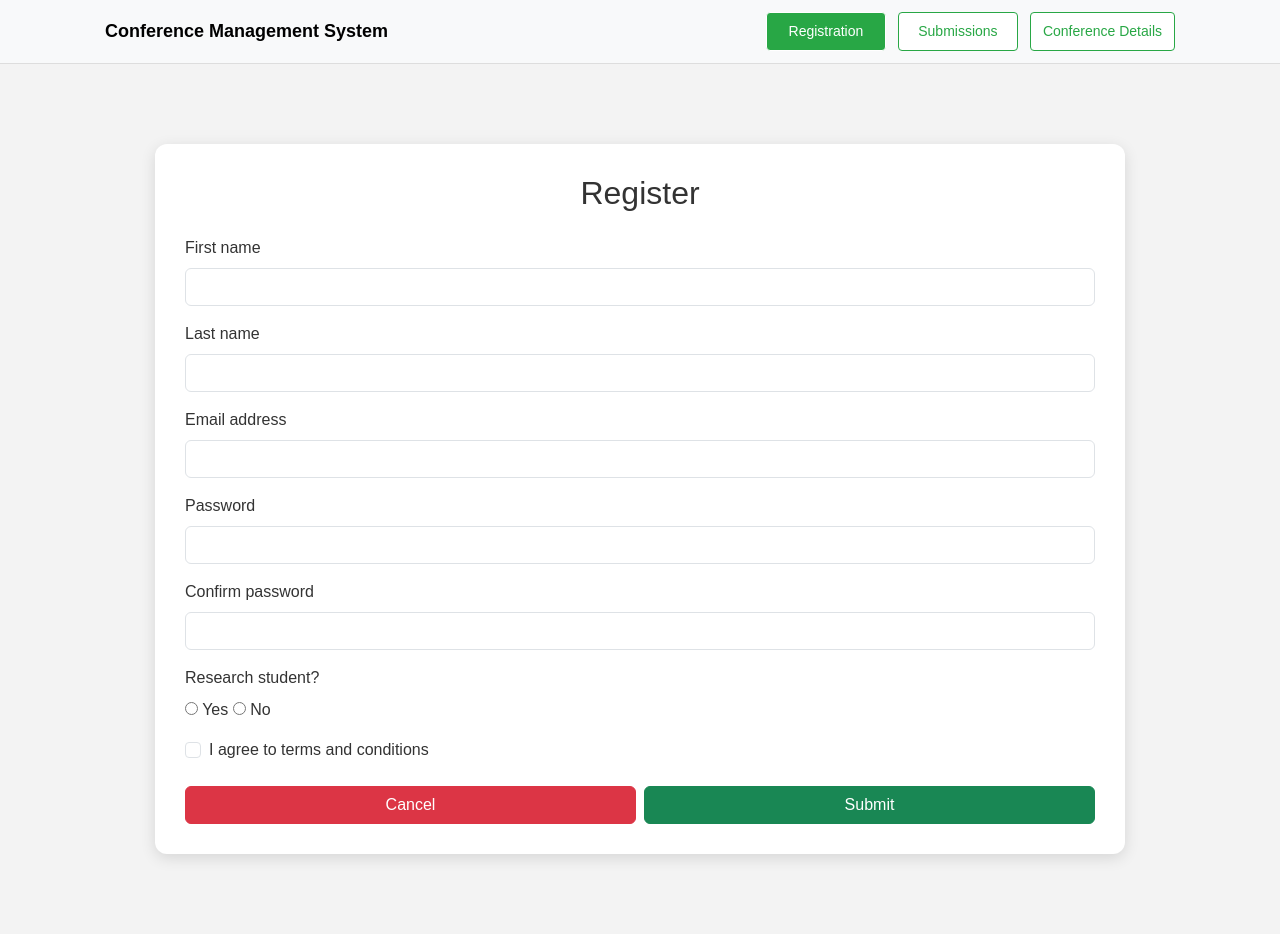
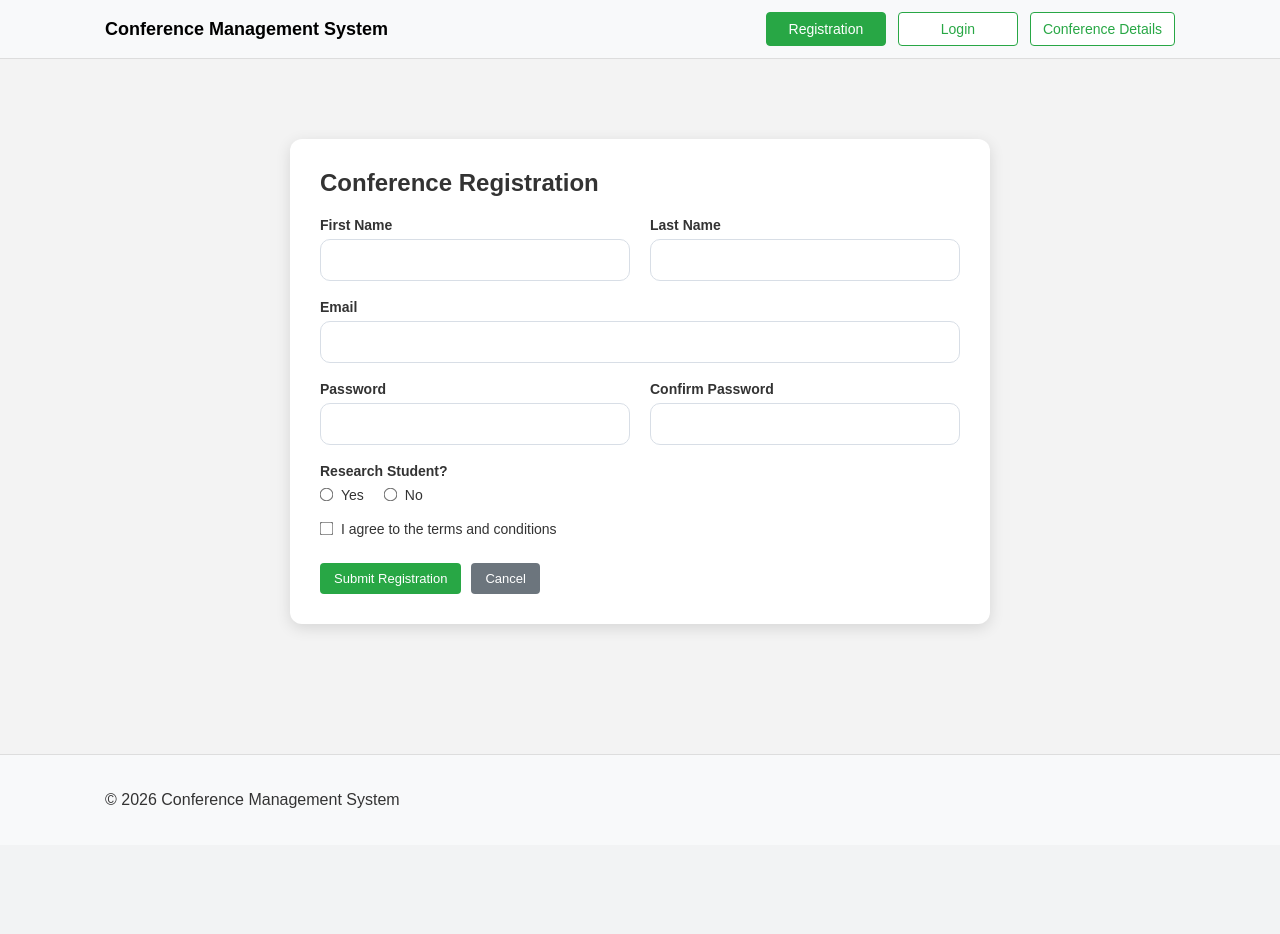
Before and after one commit to ishan004/KIT503-WD2026, a PHP site: page /registration.php in a window 1280 px wide. After the commit the page ends 808 px from the top, so only its background shows below. Run offline with PHP 8.4, Linux system fonts and the light colour scheme; data comes from the database, SQL or seed files in the repository; both versions use the stored data as it was after the commit.

Commit message:
Login and sessions

```diff
--- /dev/null
+++ b/nav.php
@@ -0,0 +1,26 @@
+<?php
+if (session_status() === PHP_SESSION_NONE) {
+    session_start();
+}
+?>
+
+<nav class="navbar">
+    <div class="container">
+        <a class="brand" href="index.php">Conference Management System</a>
+
+        <div class="nav-buttons">
+            <?php if (isset($_SESSION["user_id"])): ?>
+                <span >
+                    Welcome, <?php echo htmlspecialchars($_SESSION["user_name"]); ?>
+                </span>
+                <a class="btn btn-outline nav-link" href="submissions.php">Submissions</a>
+                <a class="btn btn-outline nav-link" href="conference_details.php">Conference Details</a>
+                <a class="btn btn-outline nav-link" href="logout.php">Logout</a>
+            <?php else: ?>
+                <a class="btn btn-outline nav-link" href="registration.php">Registration</a>
+                <a class="btn btn-outline nav-link" href="login.php">Login</a>
+                <a class="btn btn-outline nav-link" href="conference_details.php">Conference Details</a>
+            <?php endif; ?>
+        </div>
+    </div>
+</nav>
--- a/registration.php
+++ b/registration.php
@@ -1,7 +1,7 @@
 <?php
 session_start();
+require_once 'db_conn.php';
 
-$success = "";
 $error = "";
 
 if ($_SERVER["REQUEST_METHOD"] === "POST") {
@@ -10,128 +10,132 @@ if ($_SERVER["REQUEST_METHOD"] === "POST") {
     $email = trim($_POST['email'] ?? '');
     $psw = $_POST['psw'] ?? '';
     $confirm = $_POST['psw-confirm'] ?? '';
+    $research = $_POST['research'] ?? '';
 
-    // Backend validation (important to keep)
-    if ($psw !== $confirm) {
+    if ($fname === '' || $lname === '' || $email === '' || $psw === '' || $confirm === '' || $research === '') {
+        $error = "Please fill in all fields.";
+    } elseif ($psw !== $confirm) {
         $error = "Passwords do not match.";
     } else {
-        $success = "Registration successful! You can now view submissions.";
+        $check = $pdo->prepare("SELECT id FROM Users WHERE Email = ?");
+        $check->execute([$email]);
+        $existing = $check->fetch();
+
+        if ($existing) {
+            $error = "Email already registered.";
+        } else {
+            $fullName = $fname . " " . $lname;
+            $hashedPassword = password_hash($psw, PASSWORD_DEFAULT);
+            $affiliation = ($research === "yes") ? "Research Student" : "Non-research Student";
+            $role = "Author";
+
+            $stmt = $pdo->prepare("
+                INSERT INTO Users (Name, Email, Password, affiliation, Role)
+                VALUES (?, ?, ?, ?, ?)
+            ");
+            $stmt->execute([$fullName, $email, $hashedPassword, $affiliation, $role]);
+
+            $_SESSION["user_id"] = $pdo->lastInsertId();
+            $_SESSION["user_name"] = $fullName;
+            $_SESSION["user_email"] = $email;
+            $_SESSION["last_activity"] = time();
+
+            header("Location: index.php");
+            exit();
+        }
     }
 }
 ?>
-
 <!DOCTYPE html>
 <html lang="en">
 <head>
     <meta charset="UTF-8">
+    <meta name="viewport" content="width=device-width, initial-scale=1.0">
     <title>Registration</title>
-
-    <link
-        href="https://cdn.jsdelivr.net/npm/bootstrap@5.3.0/dist/css/bootstrap.min.css"
-        rel="stylesheet">
-
     <link rel="stylesheet" href="styles.css">
 </head>
 <body>
 
-<nav class="navbar">
-    <div class="container">
-        <a class="brand" href="index.php">Conference Management System</a>
+<?php require_once 'nav.php'; ?>
 
-        <div class="nav-buttons">
-            <a class="btn btn-outline nav-link active" href="registration.php">Registration</a>
-            <a class="btn btn-outline nav-link" href="submissions.php">Submissions</a>
-            <a class="btn btn-outline nav-link" href="conference_details.php">Conference Details</a>
-        </div>
-    </div>
-</nav>
+<main class="content-area">
+    <div class="wrapper">
+        <div class="details-box" style="max-width: 700px;">
+            <h2>Conference Registration</h2>
 
-<div class="content-area">
-    <div class="wrapper">
-        <div class="form-box-register">
-
-            <h2 class="text-center mb-4">Register</h2>
-
-            <?php if ($error): ?>
-                <div class="alert alert-danger">
+            <?php if (!empty($error)): ?>
+                <div class="alert-box alert-error">
                     <?php echo htmlspecialchars($error); ?>
                 </div>
             <?php endif; ?>
 
-            <?php if ($success): ?>
-                <div class="alert alert-success">
-                    <?php echo htmlspecialchars($success); ?>
-                </div>
-            <?php endif; ?>
+            <form method="post" id="registrationForm">
+                <div class="form-row">
+                    <div class="form-group">
+                        <label for="fname">First Name</label>
+                        <input type="text" id="fname" name="fname" required>
+                    </div>
 
-            <form method="post" id="registrationForm">
-                <div class="mb-3">
-                    <label class="form-label">First name</label>
-                    <input type="text" class="form-control" name="fname" id="fname" required>
+                    <div class="form-group">
+                        <label for="lname">Last Name</label>
+                        <input type="text" id="lname" name="lname" required>
+                    </div>
                 </div>
 
-                <div class="mb-3">
-                    <label class="form-label">Last name</label>
-                    <input type="text" class="form-control" name="lname" id="lname" required>
+                <div class="form-group">
+                    <label for="email">Email</label>
+                    <input type="email" id="email" name="email" required>
                 </div>
 
-                <div class="mb-3">
-                    <label class="form-label">Email address</label>
-                    <input type="email" class="form-control" name="email" id="email" required>
+                <div class="form-row">
+                    <div class="form-group">
+                        <label for="psw">Password</label>
+                        <input type="password" id="psw" name="psw" required>
+                    </div>
+
+                    <div class="form-group">
+                        <label for="pswConfirm">Confirm Password</label>
+                        <input type="password" id="pswConfirm" name="psw-confirm" required>
+                    </div>
                 </div>
 
-                <div class="mb-3">
-                    <label class="form-label">Password</label>
-                    <input
-                        type="password"
-                        class="form-control"
-                        name="psw"
-                        id="psw"
-                        required
-                        pattern="(?=.*\d).{7,12}"
-                        title="Password must contain 7 - 12 characters with at least one number."
-                    >
+                <div class="form-group">
+                    <label>Research Student?</label>
+                    <div class="inline-options">
+                        <label for="research_yes">
+                            <input type="radio" id="research_yes" name="research" value="yes" required>
+                            Yes
+                        </label>
+
+                        <label for="research_no">
+                            <input type="radio" id="research_no" name="research" value="no">
+                            No
+                        </label>
+                    </div>
                 </div>
 
-                <div class="mb-3">
-                    <label class="form-label">Confirm password</label>
-                    <input type="password" class="form-control" name="psw-confirm" id="pswConfirm" required>
-                </div>
-
-                <div class="mb-3">
-                    <label class="form-label d-block">Research student?</label>
-                    <input type="radio" name="research" value="yes" required> Yes
-                    <input type="radio" name="research" value="no"> No
-                </div>
-
-                <div class="mb-4 form-check">
-                    <input type="checkbox" class="form-check-input" id="terms" required>
-                    <label class="form-check-label" for="terms">
-                        I agree to terms and conditions
+                <div class="form-group checkbox-row">
+                    <label for="terms">
+                        <input type="checkbox" id="terms" required>
+                        I agree to the terms and conditions
                     </label>
                 </div>
 
-                <div class="d-flex gap-2">
-                    <a href="index.php" class="btn btn-danger w-50">Cancel</a>
-                    <button type="submit" class="btn btn-success w-50">Submit</button>
+                <div class="form-actions">
+                    <button type="submit" class="success-btn">Submit Registration</button>
+                    <a href="index.php" class="secondary-btn">Cancel</a>
                 </div>
             </form>
-
-            <?php if ($success): ?>
-                <div class="text-center mt-4">
-                    <a href="submissions.php" class="btn btn-primary">
-                        Go to Submissions
-                    </a>
-                </div>
-            <?php endif; ?>
-
         </div>
     </div>
-</div>
+</main>
+
+<footer>
+    <div class="container footer-row">
+        <p>&copy; 2026 Conference Management System</p>
+    </div>
+</footer>
 
 <script src="script.js"></script>
-
-
-
 </body>
 </html>
--- a/styles.css
+++ b/styles.css
@@ -38,10 +38,36 @@ a {
   color: #000;
 }
 
+.carousel-item img {
+  height: 400px;
+  object-fit: cover;
+}
+
+.top-left-label {
+  position: absolute;
+  top: 20px;
+  left: 20px;
+
+  background: linear-gradient(135deg, #28a745, #218838);
+  color: white;
+
+  padding: 10px 18px;
+  border-radius: 25px;
+
+  font-size: 14px;
+  font-weight: 600;
+
+  box-shadow: 0 4px 10px rgba(0,0,0,0.2);
+}
+
+.carousel-item {
+  position: relative;
+}
 .nav-buttons {
   display: flex;
   gap: 12px;
   flex-wrap: wrap;
+  align-items: center;
 }
 
 .btn-outline {
@@ -302,19 +327,61 @@ h3 {
   margin-bottom: 6px;
 }
 
-.form-group input,
+.form-group input[type="text"],
+.form-group input[type="email"],
+.form-group input[type="password"],
 .form-group select,
 .form-group textarea {
   width: 100%;
-  padding: 10px 12px;
+  border: 1px solid #d8dee6;
+  border-radius: 10px;
+  padding: 12px 14px;
+  background: #fff;
   font-size: 14px;
-  border: 1px solid #ccc;
-  border-radius: 4px;
+  transition: all 0.2s ease;
+}
+
+.form-group input[type="text"]:focus,
+.form-group input[type="email"]:focus,
+.form-group input[type="password"]:focus,
+.form-group select:focus,
+.form-group textarea:focus {
+  outline: none;
+  border-color: #7ab8ff;
+  box-shadow: 0 0 0 4px rgba(13, 110, 253, 0.08);
 }
 
 .form-group textarea {
   resize: vertical;
   min-height: 120px;
+}
+
+.inline-options {
+  display: flex;
+  gap: 20px;
+  align-items: center;
+  flex-wrap: wrap;
+  margin-top: 8px;
+}
+
+.inline-options label,
+.checkbox-row label {
+  display: inline-flex;
+  align-items: center;
+  gap: 8px;
+  font-weight: normal;
+  margin: 0;
+}
+
+.form-group input[type="checkbox"],
+.form-group input[type="radio"] {
+  width: auto;
+  margin: 0;
+  transform: scale(1.05);
+}
+
+.checkbox-row {
+  margin-top: 8px;
 }
 
 .form-actions {
@@ -542,36 +574,45 @@ footer {
   color: #444;
 }
 
-.form-group input,
-.form-group select,
-.form-group textarea {
-  border: 1px solid #d8dee6;
-  border-radius: 10px;
-  padding: 12px 14px;
-  background: #fff;
-  transition: all 0.2s ease;
-}
-
-.form-group input:focus,
-.form-group select:focus,
-.form-group textarea:focus {
-  outline: none;
-  border-color: #7ab8ff;
-  box-shadow: 0 0 0 4px rgba(13, 110, 253, 0.08);
-}
+/* ---------- RESPONSIVE ---------- */
 
 @media (max-width: 768px) {
+  .container {
+    flex-direction: column;
+    gap: 12px;
+    align-items: flex-start;
+  }
+
+  .form-row,
   .pretty-grid,
   .submission-preview-grid,
   .summary-bar {
     grid-template-columns: 1fr;
   }
 
+  .filter-box {
+    flex-direction: column;
+    align-items: stretch;
+  }
+
+  .filter-box select,
+  .filter-box input[type="text"] {
+    width: 100%;
+  }
+
+  .actions-cell {
+    white-space: normal;
+  }
+
+  .hero-box,
+  .details-box,
+  .form-box-register,
+  .page-box,
+  .pretty-card {
+    padding: 20px;
+  }
+
   .create-title {
     font-size: 28px;
   }
-
-  .pretty-card {
-    padding: 20px;
-  }
 }
```
Also changed, not shown: other parts of styles.css (+1 -37 lines), conference_details.php (+4 -11 lines), create_submissions.php (+3 -12 lines), details.php (+2 -11 lines), index.php (+26 -16 lines), login.php (added, +116 -0 lines), logout.php (added, +7 -0 lines), session_check.php (added, +28 -0 lines), session_timeout.php (added, +25 -0 lines), submission.sql (+16 -60 lines), submissions.php (+3 -12 lines), update_submission.php (+3 -12 lines), submissions.db.
